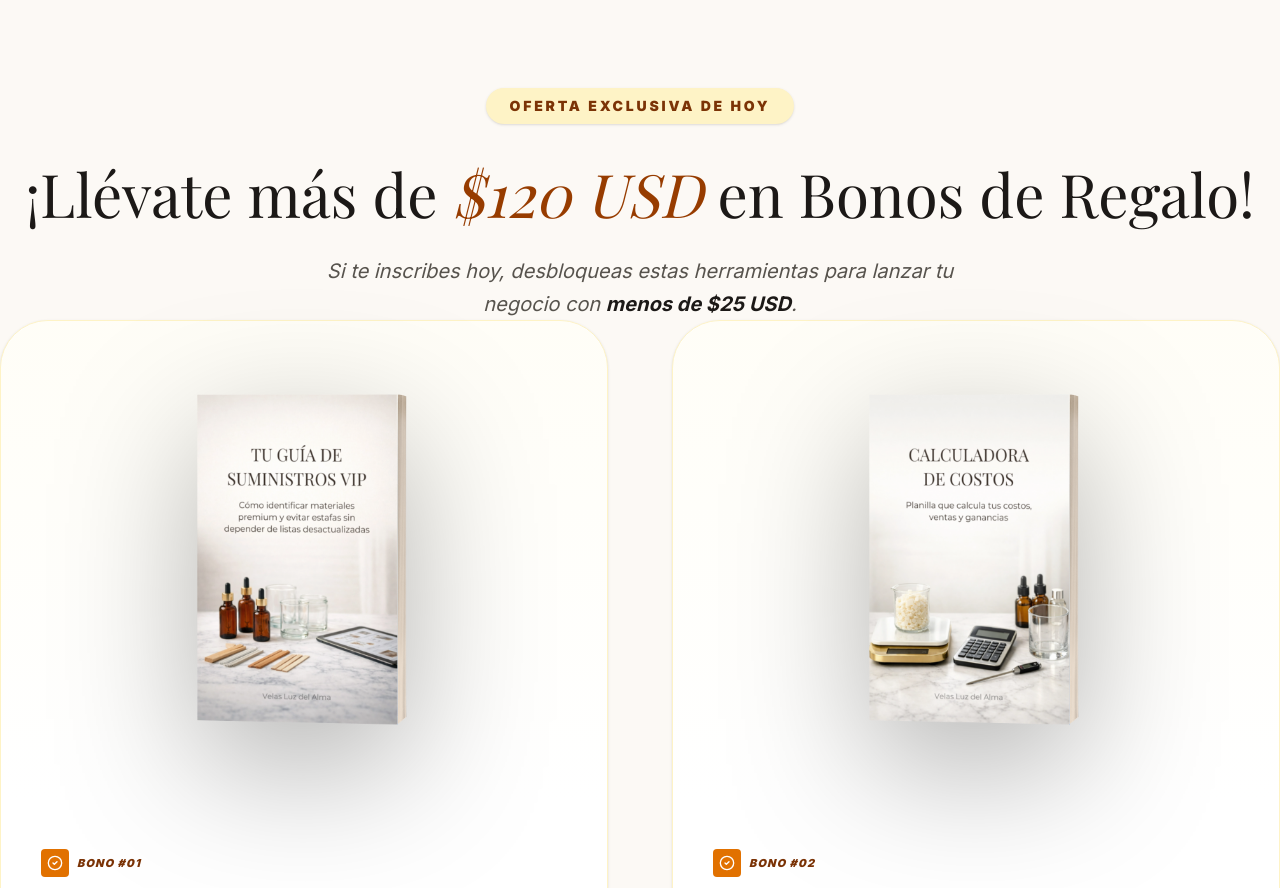
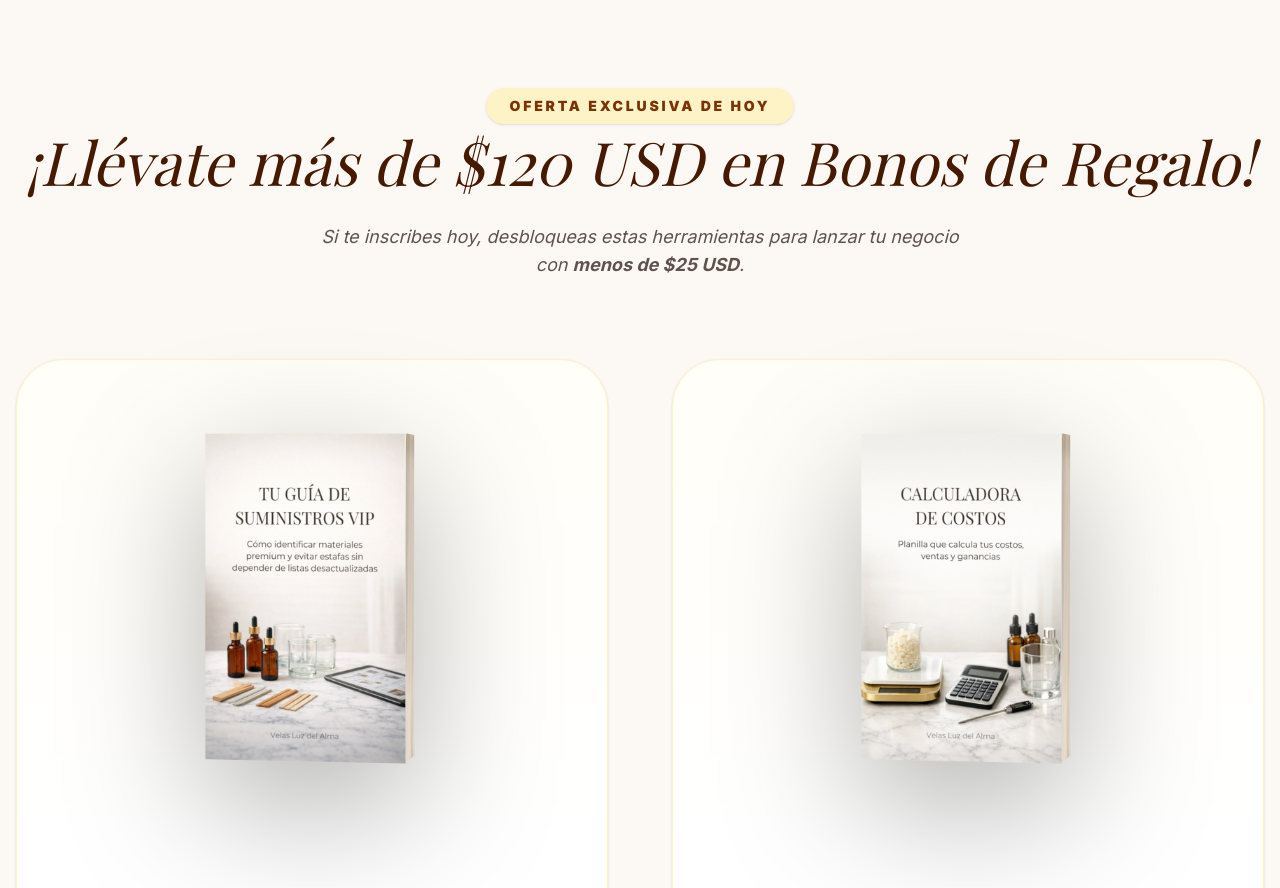
Before and after one commit to Javi-Chmara-Otto/landing-nueva-ebook, a Next.js app: page / in a window 1280 px wide. Shown: the part 10500-11388 px from the top of the page. Built offline with nearby package versions, Linux system fonts and the light colour scheme; a web font is replaced by a local one.

Commit message:
update volvemos a lo anterior

```diff
--- a/components/landing/bonus.tsx
+++ b/components/landing/bonus.tsx
@@ -48,20 +48,19 @@ export function Bonus() {
 
     return (
         <section className="py-24 bg-[#fcf9f5] border-y border-amber-100/50 overflow-hidden">
-            <div className="w-full mb-12 md:mb-16 text-center">
-                <span className="inline-block mb-6 md:mb-8 bg-amber-100 text-amber-900
-                   text-[11px] md:text-sm font-black uppercase tracking-[0.2em]
-                   px-6 py-2 rounded-full shadow-sm">
-                    Oferta exclusiva de hoy
+            <div className="max-w-7xl mx-auto px-4 text-center">
+                <span className="inline-flex items-center justify-center bg-amber-100 text-amber-900
+                 text-[11px] md:text-sm font-black uppercase tracking-[0.2em]
+                 px-6 py-2 rounded-full shadow-sm">
+                    Oferta Exclusiva de Hoy
                 </span>
 
-                <h2 className="font-serif text-4xl md:text-6xl text-stone-900 leading-tight mb-6">
-                    ¡Llévate más de <span className="italic text-amber-800">$120 USD</span> en Bonos de Regalo!
+                <h2 className="font-serif text-4xl md:text-6xl mb-6 text-amber-950 italic leading-tight">
+                    ¡Llévate más de $120 USD en Bonos de Regalo!
                 </h2>
 
-                <p className="text-stone-600 italic text-lg md:text-xl max-w-2xl mx-auto leading-relaxed">
-                    Si te inscribes hoy, desbloqueas estas herramientas para lanzar tu negocio
-                    con <strong className="text-stone-900 font-bold">menos de $25 USD</strong>.
+                <p className="text-muted-foreground mb-20 max-w-2xl mx-auto text-lg italic">
+                    Si te inscribes hoy, desbloqueas estas herramientas para lanzar tu negocio con <strong>menos de $25 USD</strong>.
                 </p>
 
                 <div className="grid grid-cols-1 lg:grid-cols-2 gap-12 lg:gap-16">
```
